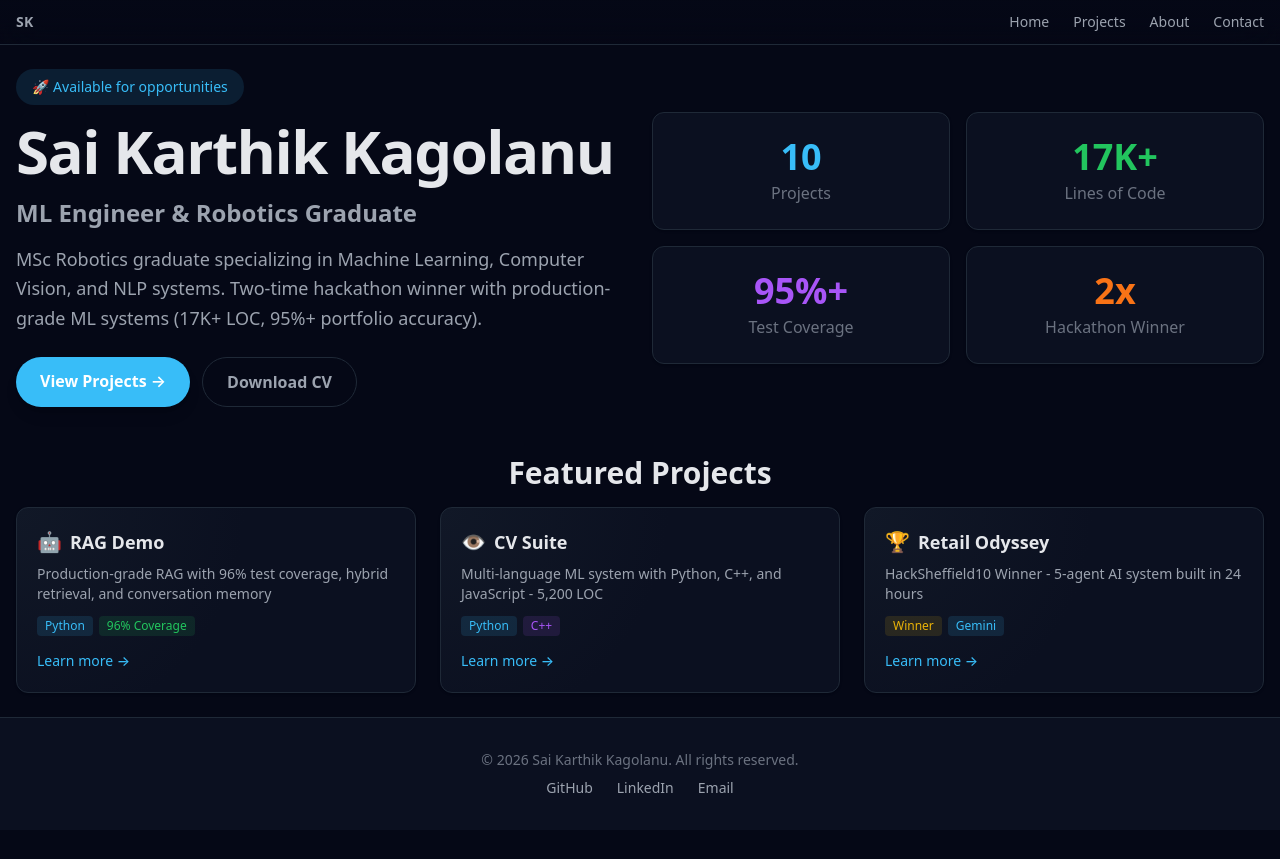
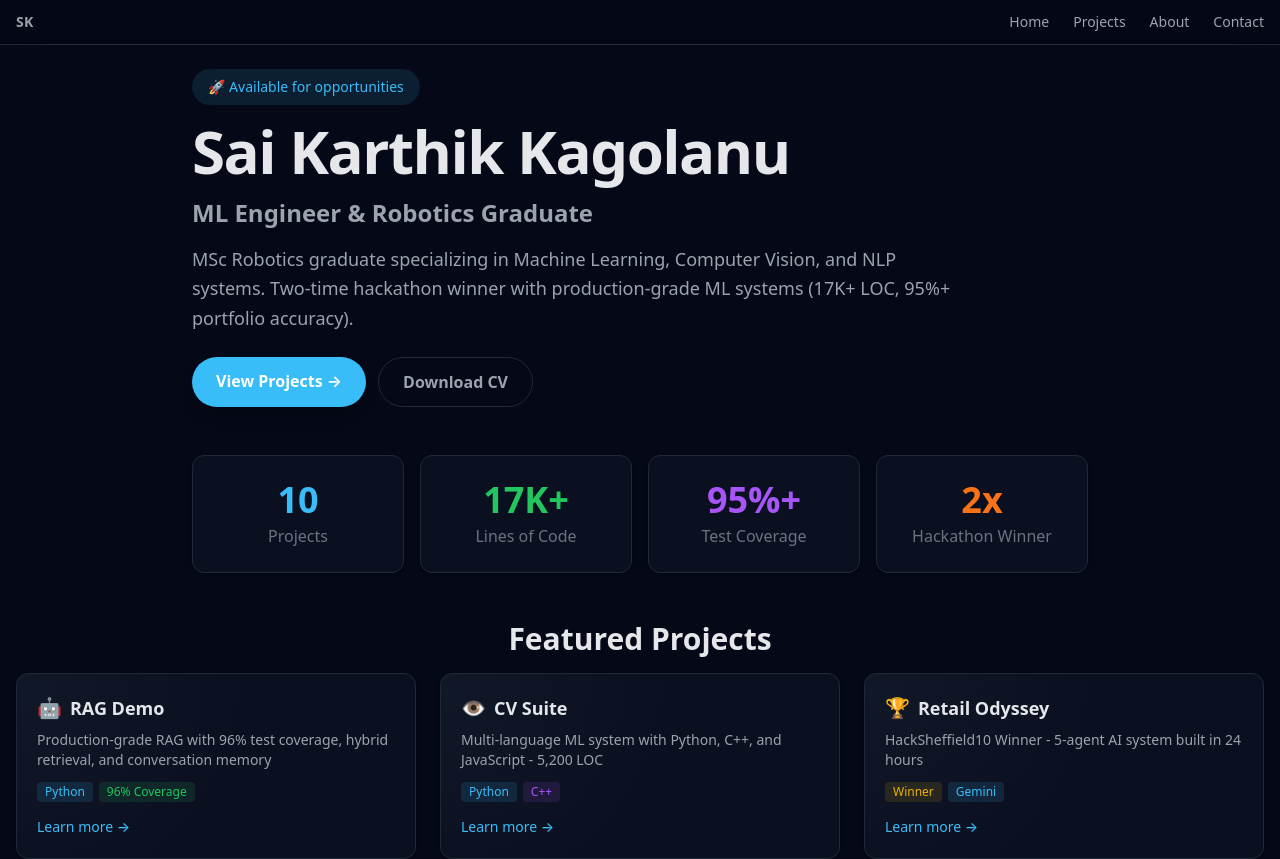
Before and after one commit to SkullKrak7/portfolio-website, a Next.js app: page / in a window 1280 px wide. Shown: the top 859 px of the page. Before the commit the page ends 830 px from the top, so only its background shows below. Built offline with nearby package versions, Linux system fonts and the light colour scheme.

Commit message:
Add Vercel Speed Insights and optimize layout alignment

```diff
--- a/app/layout.tsx
+++ b/app/layout.tsx
@@ -4,6 +4,7 @@ import Header from '@/components/Header'
 import Footer from '@/components/Footer'
 import ScrollToTop from '@/components/ScrollToTop'
 import { WebVitals } from '@/components/WebVitals'
+import { SpeedInsights } from '@vercel/speed-insights/next'
 
 export const metadata: Metadata = {
   title: 'Sai Karthik Kagolanu - ML Engineer & Robotics Graduate',
@@ -31,6 +32,7 @@ export default function RootLayout({
   return (
     <html lang="en">
       <body className="flex flex-col min-h-screen">
+        <SpeedInsights />
         <WebVitals />
         <Header />
         {children}
--- a/app/page.tsx
+++ b/app/page.tsx
@@ -9,9 +9,8 @@ export default function Home() {
       </a>
       <main id="main-content" className="flex flex-col justify-center flex-1" style={{ background: 'var(--bg-page)' }}>
       {/* Hero Section */}
-      <section className="container mx-auto px-4 py-4 lg:py-6 max-w-7xl">
-        <div className="grid lg:grid-cols-2 gap-6 items-center">
-          <div>
+      <section className="container mx-auto px-4 py-4 lg:py-6 max-w-6xl">
+        <div className="max-w-4xl mx-auto text-center lg:text-left">
           <div className="inline-block px-3 py-1 md:px-4 md:py-2 rounded-full text-xs md:text-sm font-medium mb-3 md:mb-4" style={{ background: 'var(--accent-soft)', color: 'var(--accent)' }}>
             🚀 Available for opportunities
           </div>
@@ -21,11 +20,11 @@ export default function Home() {
           <p className="text-xl md:text-2xl font-semibold mb-3 md:mb-4" style={{ color: 'var(--text-secondary)' }}>
             ML Engineer & Robotics Graduate
           </p>
-            <p className="text-base md:text-lg leading-relaxed mb-6" style={{ color: 'var(--text-secondary)' }}>
+          <p className="text-base md:text-lg leading-relaxed mb-6 max-w-3xl mx-auto lg:mx-0" style={{ color: 'var(--text-secondary)' }}>
             MSc Robotics graduate specializing in Machine Learning, Computer Vision, and NLP systems.
             Two-time hackathon winner with production-grade ML systems (17K+ LOC, 95%+ portfolio accuracy).
           </p>
-            <div className="flex gap-2 md:gap-3 flex-wrap">
+          <div className="flex gap-2 md:gap-3 flex-wrap justify-center lg:justify-start">
             <a
               href="/projects"
               className="px-4 py-2 md:px-6 md:py-3 text-white rounded-full font-semibold shadow-lg hover:shadow-xl transition-all text-sm md:text-base"
@@ -43,9 +42,11 @@ export default function Home() {
             </a>
           </div>
         </div>
+      </section>
 
-          {/* Stats Section - moved to hero on large screens */}
-          <div className="grid grid-cols-2 gap-4">
+      {/* Stats Section */}
+      <section className="container mx-auto px-4 py-4 lg:py-6 max-w-6xl">
+        <div className="grid grid-cols-2 lg:grid-cols-4 gap-4 max-w-4xl mx-auto">
           <div className="p-4 md:p-6 rounded-xl shadow text-center" style={{ background: 'var(--bg-elevated)', border: '1px solid var(--border-subtle)' }}>
             <div className="text-3xl md:text-4xl font-bold mb-1" style={{ color: 'var(--accent)' }}>10</div>
             <div className="text-sm md:text-base" style={{ color: 'var(--text-muted)' }}>Projects</div>
@@ -61,7 +62,6 @@ export default function Home() {
           <div className="p-4 md:p-6 rounded-xl shadow text-center" style={{ background: 'var(--bg-elevated)', border: '1px solid var(--border-subtle)' }}>
             <div className="text-3xl md:text-4xl font-bold mb-1" style={{ color: '#f97316' }}>2x</div>
             <div className="text-sm md:text-base" style={{ color: 'var(--text-muted)' }}>Hackathon Winner</div>
-            </div>
           </div>
         </div>
       </section>
--- a/package.json
+++ b/package.json
@@ -39,6 +39,7 @@
   "dependencies": {
     "@types/node": "^25.2.2",
     "@types/react": "^19.2.13",
+    "@vercel/speed-insights": "^1.3.1",
     "autoprefixer": "^10.4.24",
     "next": "^16.1.6",
     "next-themes": "^0.4.6",
```
Also changed, not shown: 1 other file (tests, documents, lock files or other folders). Lines whose indentation alone changed are shown as unchanged.
